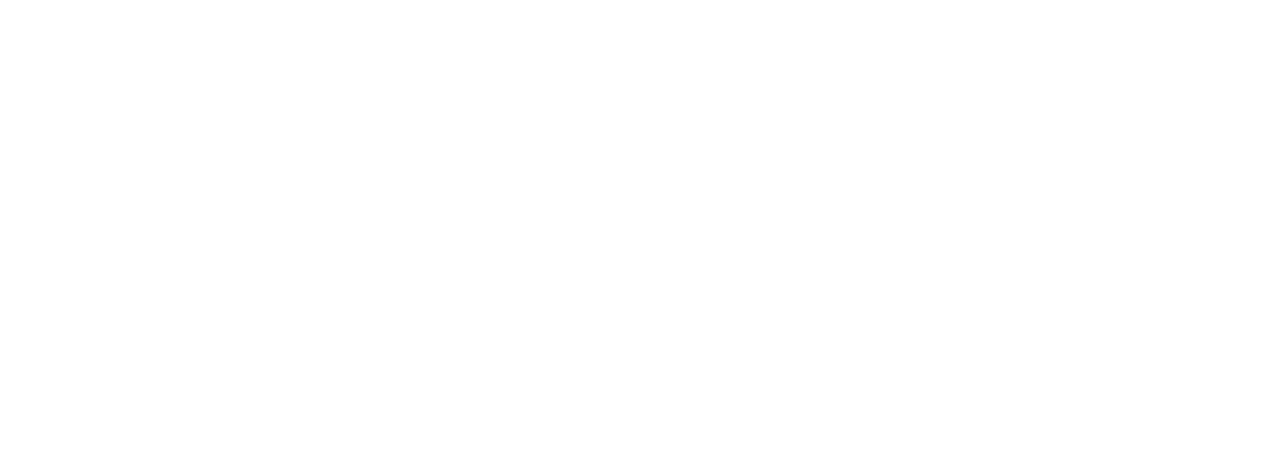
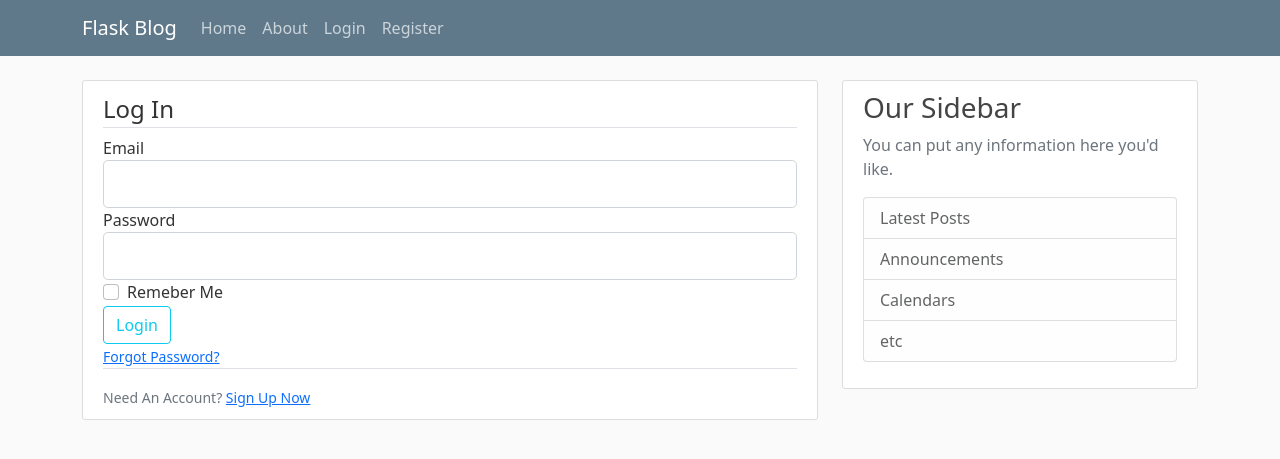
Before and after one commit to Cyber-Penguin-Run/Flask-Blogging, a Flask app: page /login in a window 1280 px wide. Before the commit the part shown is empty. Shown: the top 459 px of the page. Run offline with Flask 2, Linux system fonts and the light colour scheme.

Commit message:
Added user register and login feature.

```diff
--- a/app.py
+++ b/app.py
@@ -1,4 +1,5 @@
-from flask import Flask, render_template, url_for
+from flask import Flask, render_template, url_for, flash, redirect
+from flask.helpers import flash
 from forms import RegistrationForm, LoginForm
 #app variable to set flask to an instance.
 #(__name__) is the name of the module, flask will know where to look for templates and static files#
@@ -29,12 +30,22 @@ def about():
 @app.route('/register', methods=['GET', 'POST'])
 def register():
     form = RegistrationForm()
+    if form.validate_on_submit():
+        flash(f'Account created for {form.username.data}!', 'success')
+        return redirect(url_for('home'))
     return render_template('register.html',title='Register', form=form)
 
-@app.route('/login')
+@app.route('/login', methods=['GET', 'POST'])
 def login():
     form = LoginForm()
-    return render_template('login.html',title='Register', form=form)
+    #Temp valiation for now to sign into the app.
+    if form.validate_on_submit():
+        if form.email.data == 'admin@blog.com' and form.password.data == 'password':
+            flash('You have been logged in!', 'success')
+            return redirect (url_for('home'))
+        else:
+            flash('Login Unsuccessful. Please check username and password', 'danger')
+    return render_template('login.html',title='Login', form=form)
 
 
 
--- a/templates/layout.html
+++ b/templates/layout.html
@@ -24,13 +24,13 @@
                 </button>
                 <div class="collapse navbar-collapse" id="navbarToggle">
                     <div class="navbar-nav mr-auto">
-                    <a class="nav-item nav-link" href="/">Home</a>
-                    <a class="nav-item nav-link" href="/about">About</a>
+                    <a class="nav-item nav-link" href="{{url_for('home')}}">Home</a>
+                    <a class="nav-item nav-link" href="{{url_for('about')}}">About</a>
                     </div>
                     <!-- Navbar Right Side -->
                     <div class="navbar-nav">
-                    <a class="nav-item nav-link" href="/login">Login</a>
-                    <a class="nav-item nav-link" href="/register">Register</a>
+                    <a class="nav-item nav-link" href="{{url_for('login')}}">Login</a>
+                    <a class="nav-item nav-link" href="{{url_for('register')}}">Register</a>
                     </div>
                 </div>
                 </div>
@@ -39,6 +39,15 @@
         <main role="main" class="container">
             <div class="row">
               <div class="col-md-8">
+                {%with messages = get_flashed_messages(with_categories=true)%}
+                {%if messages%}
+                  {% for category, message in messages %}
+                  <div class="alert alert-{{category}}">
+                      {{message}}
+                  </div>
+                  {%endfor%}
+                {%endif%}
+                {% endwith %}
                 {% block content %}{% endblock %}
               </div>
               <div class="col-md-4">
--- a/templates/login.html
+++ b/templates/login.html
@@ -0,0 +1,59 @@
+{%extends "layout.html"%}
+{%block content%}
+    <div class="content-section">
+        <form method="POST" action="">
+            <!-- "form.hidden_tag() Adds CSRF token to prevent CSRF attacks-->
+            {{form.hidden_tag()}}
+            <fieldset class="form-group">
+                <legend class="border-bottom mdb-4">Log In</legend>
+                <div class = "form-group">
+                    {{form.email.label(class="form-control-label")}}
+                    <!--This is used for validating email inputs.-->
+                    {% if form.email.errors%}
+                        {{ form.email(class="form-control form-control-lg is-invalid")}}
+                        <div class="invalid-feedback">
+                            {% for errors in form.email.errors%}
+                                <span>{{ error }}</span>
+                            {% endfor %}
+                        </div>
+                    {% else %}
+                        {{form.email(class="form-control form-control-lg")}}
+                    {% endif %}
+                </div>
+                <div class = "form-group">
+                    {{form.password.label(class="form-control-label")}}
+                    <!--This is used for validating password inputs.-->
+                    {% if form.password.errors%}
+                        {{ form.password(class="form-control form-control-lg is-invalid")}}
+                        <div class="invalid-feedback">
+                            {% for errors in form.password.errors%}
+                                <span>{{ error }}</span>
+                            {% endfor %}
+                        </div>
+                    {% else %}
+                        {{form.password(class="form-control form-control-lg")}}
+                    {% endif %}
+                </div>
+                <div class="form-check">
+                    {{ form.remember(class="form-check-input")}}
+                    {{ form.remember.label(class="form-check-label")}}
+                </div>
+            </fieldset>
+            <div class="form-group">
+                {{form.submit(class="btn btn-outline-info")}}
+            </div>
+            <!--This small is for forgot password-->
+            <small class="text-muted ml-2">
+                <a href="#">Forgot Password?</a>
+            </small>
+            <!---->
+            <div class="border-top pt-3">
+                <!--You're passing the name of the route function, not the file.-->
+                <small class="text-muted">
+                    Need An Account? <a class="ml-2" href="{{url_for('register')}}">Sign Up Now</a>
+                </small>
+            </div>
+
+        </form>
+    </div>
+{%endblock content%}
```
Also changed, not shown: templates/register.html (+48 -4 lines).
